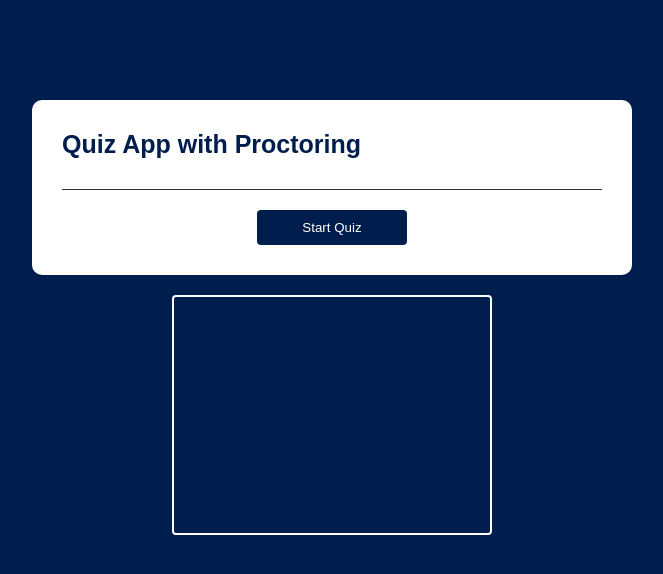
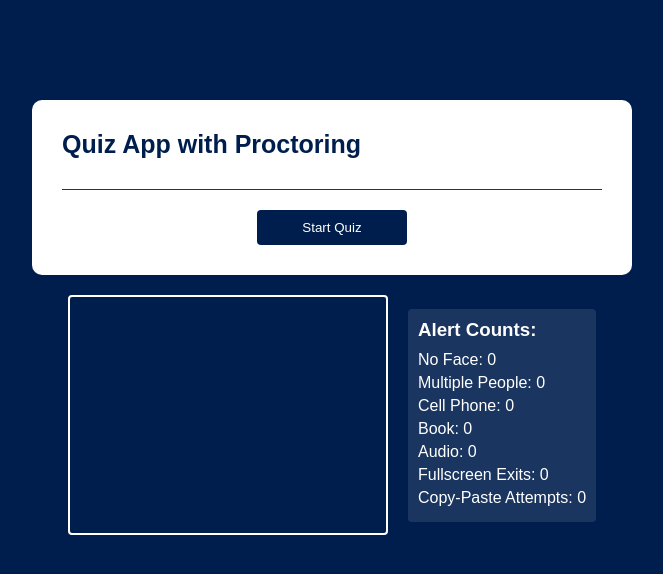
Before and after one commit to chinmaykonchada/virtual-proctoring-for-scora, a Flask app: page / in a window 1280 px wide. Shown: the top 574 px of the page, without its empty margins (308-971 px from the left). Run offline with Flask 3, Linux system fonts and the light colour scheme; parts of the project's set-up code (start-up, migrations or seed data) failed here and were passed over.

Commit message:
Alert count added!

```diff
--- a/model/static/script.js
+++ b/model/static/script.js
@@ -1,3 +1,11 @@
+let noFaceCount = 0;
+let multiplePeopleCount = 0;
+let cellPhoneCount = 0;
+let bookCount = 0;
+let audioCount = 0;
+let fullscreenExitCount = 0;
+let copyPasteCount = 0;
+
 const questions = [
     {
         question: "What is the primary use of the SQL language?",
@@ -71,6 +79,8 @@ function startQuiz() {
     score = 0;
     nextButton.innerHTML = "Next";
     showQuestion();
+    startProctoring();
+    resetAlertCounts();
     startProctoring();
 }
 
@@ -148,9 +158,7 @@ function startProctoring() {
         isLockdownActive = true;
         enterFullScreen();
         document.addEventListener('visibilitychange', handleVisibilityChange);
-        document.addEventListener('copy', handleCopyPaste);
-        document.addEventListener('paste', handleCopyPaste);
-        document.addEventListener('cut', handleCopyPaste);
+        addCopyPasteListeners();
     }
 }
 
@@ -169,9 +177,30 @@ function stopProctoring() {
         exitFullScreen();
         hideReturnFullscreenButton();
         document.removeEventListener('visibilitychange', handleVisibilityChange);
-        document.removeEventListener('copy', handleCopyPaste);
-        document.removeEventListener('paste', handleCopyPaste);
-        document.removeEventListener('cut', handleCopyPaste);
+        removeCopyPasteListeners();
+    }
+}
+
+function updateAlertCounts(message) {
+    if (message.includes("No face detected")) {
+        noFaceCount++;
+        document.getElementById('no-face-count').textContent = noFaceCount;
+    }
+    if (message.includes("people detected")) {
+        multiplePeopleCount++;
+        document.getElementById('multiple-people-count').textContent = multiplePeopleCount;
+    }
+    if (message.includes("Cell phone detected")) {
+        cellPhoneCount++;
+        document.getElementById('cell-phone-count').textContent = cellPhoneCount;
+    }
+    if (message.includes("Book detected")) {
+        bookCount++;
+        document.getElementById('book-count').textContent = bookCount;
+    }
+    if (message.includes("Audio detected")) {
+        audioCount++;
+        document.getElementById('audio-count').textContent = audioCount;
     }
 }
 
@@ -223,10 +252,40 @@ function captureFrame() {
             console.log(data.message);
             if (data.alert) {
                 customAlert(data.message);
+                updateAlertCounts(data.message);
             }
         })
         .catch(error => console.error('Error:', error));
     }, 'image/jpeg');
+}
+
+function resetAlertCounts() {
+    noFaceCount = 0;
+    multiplePeopleCount = 0;
+    cellPhoneCount = 0;
+    bookCount = 0;
+    audioCount = 0;
+    fullscreenExitCount = 0;
+    copyPasteCount = 0;
+    document.getElementById('no-face-count').textContent = '0';
+    document.getElementById('multiple-people-count').textContent = '0';
+    document.getElementById('cell-phone-count').textContent = '0';
+    document.getElementById('book-count').textContent = '0';
+    document.getElementById('audio-count').textContent = '0';
+    document.getElementById('fullscreen-exit-count').textContent = '0';
+    document.getElementById('copy-paste-count').textContent = '0';
+}
+
+function addCopyPasteListeners() {
+    document.addEventListener('copy', handleCopyPaste);
+    document.addEventListener('paste', handleCopyPaste);
+    document.addEventListener('cut', handleCopyPaste);
+}
+
+function removeCopyPasteListeners() {
+    document.removeEventListener('copy', handleCopyPaste);
+    document.removeEventListener('paste', handleCopyPaste);
+    document.removeEventListener('cut', handleCopyPaste);
 }
 
 function enterFullScreen() {
@@ -275,6 +334,8 @@ function handleCopyPaste(e) {
     if (isLockdownActive) {
         e.preventDefault();
         customAlert("Copy/Paste is not allowed!");
+        copyPasteCount++;
+        document.getElementById('copy-paste-count').textContent = copyPasteCount;
     }
 }
 
@@ -304,6 +365,8 @@ document.addEventListener('fullscreenchange', () => {
     if (isLockdownActive && !document.fullscreenElement) {
         customAlert("You have exited fullscreen mode. Please return to fullscreen to continue the exam.");
         showReturnFullscreenButton();
+        fullscreenExitCount++;
+        document.getElementById('fullscreen-exit-count').textContent = fullscreenExitCount;
     } else if (document.fullscreenElement) {
         hideReturnFullscreenButton();
     }
--- a/model/static/styles.css
+++ b/model/static/styles.css
@@ -96,12 +96,6 @@ body {
     margin-top: 20px;
 }
 
-#video {
-    display: block;
-    margin: 20px auto;
-    border: 2px solid #fff;
-    border-radius: 4px;
-}
 
 #returnFullscreenButton {
     position: fixed;
@@ -129,3 +123,30 @@ body {
         height: auto;
     }
 }
+.video-container {
+    display: flex;
+    justify-content: center;
+    align-items: center;
+    margin: 20px auto;
+}
+
+#video {
+    border: 2px solid #fff;
+    border-radius: 4px;
+    align-items: center;
+}
+
+#alert-counts {
+    margin-left: 20px;
+    background-color: rgba(255, 255, 255, 0.1);
+    padding: 10px;
+    border-radius: 4px;
+}
+
+#alert-counts h3 {
+    margin-bottom: 10px;
+}
+
+#alert-counts p {
+    margin: 5px 0;
+}
--- a/model/templates/index.html
+++ b/model/templates/index.html
@@ -20,7 +20,19 @@
             <div id="score-text"></div>
         </div>
     </div>
-    <video id="video" width="320" height="240" autoplay muted></video>
+    <div class="video-container">
+        <video id="video" width="320" height="240" autoplay muted></video>
+        <div id="alert-counts">
+            <h3>Alert Counts:</h3>
+            <p>No Face: <span id="no-face-count">0</span></p>
+            <p>Multiple People: <span id="multiple-people-count">0</span></p>
+            <p>Cell Phone: <span id="cell-phone-count">0</span></p>
+            <p>Book: <span id="book-count">0</span></p>
+            <p>Audio: <span id="audio-count">0</span></p>
+            <p>Fullscreen Exits: <span id="fullscreen-exit-count">0</span></p>
+            <p>Copy-Paste Attempts: <span id="copy-paste-count">0</span></p>
+        </div>
+    </div>
     <button id="returnFullscreenButton" style="display: none;">Return to Fullscreen</button>
     <script src="/static/script.js"></script>
 </body>
```
Also changed, not shown: 1 other file.
